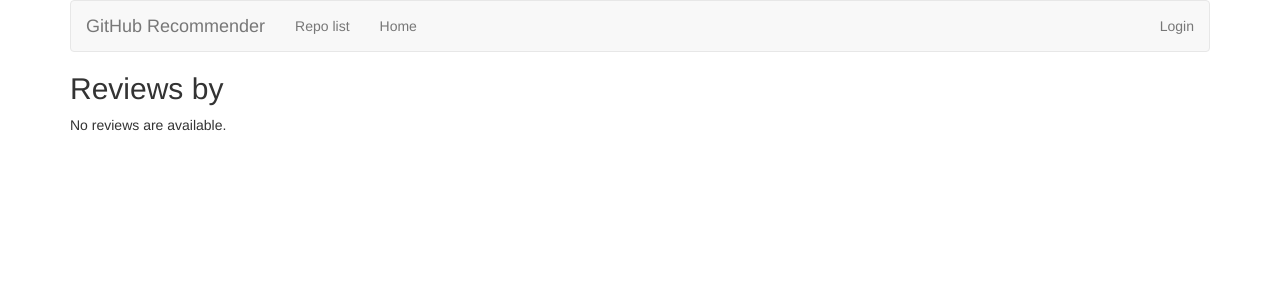
After one commit to matinazoe/wine_review_repo, a Django app: page /reviews/review/user/ in a window 1280 px wide. The commit adds this page. Shown: the top 300 px of the page. Run offline with Django 3.2, Linux system fonts and the light colour scheme; data that the repository does not hold is empty; some libraries are stand-ins or nearby versions.

Commit message:
My third version

```diff
--- a/reviews/admin.py
+++ b/reviews/admin.py
@@ -1,13 +1,13 @@
 from django.contrib import admin
 
 # Register your models here.
-from .models import Wine, Review
+from .models import Repo, Review
 
 class ReviewAdmin(admin.ModelAdmin):
     model = Review
-    list_display = ('wine', 'rating', 'user_name', 'comment', 'pub_date')
+    list_display = ('repo', 'rating', 'user_name', 'comment', 'pub_date')
     list_filter = ['pub_date', 'user_name']
     search_fields = ['comment']
 
-admin.site.register(Wine)
+admin.site.register(Repo)
 admin.site.register(Review, ReviewAdmin)
--- a/reviews/models.py
+++ b/reviews/models.py
@@ -7,7 +7,7 @@ from django.db import models
 import numpy as np
 
 
-class Wine(models.Model):
+class Repo(models.Model):
     name = models.CharField(max_length=200)
 
     def average_rating(self):
@@ -26,7 +26,7 @@ class Review(models.Model):
         (4, '4'),
         (5, '5'),
     )
-    wine = models.ForeignKey(Wine)
+    repo = models.ForeignKey(Repo)
     pub_date = models.DateTimeField('date published')
     user_name = models.CharField(max_length=100)
     comment = models.CharField(max_length=200)
--- a/reviews/templates/reviews/review_list.html
+++ b/reviews/templates/reviews/review_list.html
@@ -1,4 +1,4 @@
-{% extends 'reviews/base.html' %}
+{% extends 'base.html' %}
 
 {% block title %}
 <h2>Latest reviews</h2>
@@ -6,13 +6,13 @@
 
 {% block content %}
 {% if latest_review_list %}
-<div>
+<div class="row">
     {% for review in latest_review_list %}
-    <div>
+    <div class="col-xs-6 col-lg-4">
         <h4><a href="{% url 'reviews:review_detail' review.id %}">
-        {{ review.wine.name }}
+        {{ review.repo.name }}
         </a></h4>
-        <h6>rated {{ review.rating }} of 5 by {{ review.user_name }}</h6>
+        <h6>rated {{ review.rating }} of 5 by <a href="{% url 'reviews:user_review_list' review.user_name %}" >{{ review.user_name }}</a></h6>
         <p>{{ review.comment }}</p>
     </div>
     {% endfor %}
--- /dev/null
+++ b/reviews/templates/reviews/user_review_list.html
@@ -0,0 +1,5 @@
+{% extends 'reviews/review_list.html' %}
+
+{% block title %}
+<h2>Reviews by {{ user.username }}</h2>
+{% endblock %}
--- a/reviews/urls.py
+++ b/reviews/urls.py
@@ -1,4 +1,5 @@
 from django.conf.urls import url
+
 from . import views
 
 urlpatterns = [
@@ -6,9 +7,12 @@ urlpatterns = [
     url(r'^$', views.review_list, name='review_list'),
     # ex: /review/5/
     url(r'^review/(?P<review_id>[0-9]+)/$', views.review_detail, name='review_detail'),
-    # ex: /wine/
-    url(r'^wine$', views.wine_list, name='wine_list'),
-    # ex: /wine/5/
-    url(r'^wine/(?P<wine_id>[0-9]+)/$', views.wine_detail, name='wine_detail'),
-	url(r'^wine/(?P<wine_id>[0-9]+)/add_review/$', views.add_review, name='add_review'),
+    # ex: /repo/
+    url(r'^repo$', views.repo_list, name='repo_list'),
+    # ex: /repo/5/
+    url(r'^repo/(?P<repo_id>[0-9]+)/$', views.repo_detail, name='repo_detail'),
+	url(r'^repo/(?P<repo_id>[0-9]+)/add_review/$', views.add_review, name='add_review'),
+	# ex: /review/user - get reviews for the logged user
+    url(r'^review/user/(?P<username>\w+)/$', views.user_review_list, name='user_review_list'),
+    url(r'^review/user/$', views.user_review_list, name='user_review_list'),
 ]
--- a/reviews/views.py
+++ b/reviews/views.py
@@ -1,10 +1,11 @@
 from django.shortcuts import get_object_or_404, render
 from django.http import HttpResponseRedirect
 from django.core.urlresolvers import reverse
-from .models import Review, Wine
+from .models import Review, Repo
 from .forms import ReviewForm
+
+from django.contrib.auth.decorators import login_required
 import datetime
-
 
 def review_list(request):
     latest_review_list = Review.objects.order_by('-pub_date')[:9]
@@ -17,28 +18,27 @@ def review_detail(request, review_id):
     return render(request, 'reviews/review_detail.html', {'review': review})
 
 
-def wine_list(request):
-    wine_list = Wine.objects.order_by('-name')
-    context = {'wine_list':wine_list}
-    return render(request, 'reviews/wine_list.html', context)
+def repo_list(request):
+    repo_list = Repo.objects.order_by('-name')
+    context = {'repo_list':repo_list}
+    return render(request, 'reviews/repo_list.html', context)
 
 
-def wine_detail(request, wine_id):
-    wine = get_object_or_404(Wine, pk=wine_id)
+def repo_detail(request, repo_id):
+    repo = get_object_or_404(repo, pk=repo_id)
     form = ReviewForm()
-    return render(request, 'reviews/wine_detail.html', {'wine': wine, 'form': form})
+    return render(request, 'reviews/repo_detail.html', {'repo': repo, 'form': form})
 
 @login_required
-def add_review(request, wine_id):
-    wine = get_object_or_404(Wine, pk=wine_id)
+def add_review(request, repo_id):
+    repo = get_object_or_404(repo, pk=repo_id)
     form = ReviewForm(request.POST)
     if form.is_valid():
         rating = form.cleaned_data['rating']
         comment = form.cleaned_data['comment']
-        user_name = form.cleaned_data['user_name']
         user_name = request.user.username
         review = Review()
-        review.wine = wine
+        review.repo = repo
         review.user_name = user_name
         review.rating = rating
         review.comment = comment
@@ -47,6 +47,13 @@ def add_review(request, wine_id):
         # Always return an HttpResponseRedirect after successfully dealing
         # with POST data. This prevents data from being posted twice if a
         # user hits the Back button.
-        return HttpResponseRedirect(reverse('reviews:wine_detail', args=(wine.id,)))
+        return HttpResponseRedirect(reverse('reviews:repo_detail', args=(repo.id,)))
 
-    return render(request, 'reviews/wine_detail.html', {'wine': wine, 'form': form})
+    return render(request, 'reviews/repo_detail.html', {'repo': repo, 'form': form})
+
+def user_review_list(request, username=None):
+    if not username:
+        username = request.user.username
+    latest_review_list = Review.objects.filter(user_name=username).order_by('-pub_date')
+    context = {'latest_review_list':latest_review_list, 'username':username}
+    return render(request, 'reviews/user_review_list.html', context)
--- /dev/null
+++ b/templates/base.html
@@ -0,0 +1,36 @@
+{% load bootstrap3 %}
+
+{% bootstrap_css %}
+{% bootstrap_javascript %}
+
+{% block bootstrap3_content %}
+<div class="container">
+    <nav class="navbar navbar-default">
+		<div class="navbar-header">
+			<a class="navbar-brand" href="{% url 'reviews:review_list' %}">GitHub Recommender</a>
+		</div>
+		<div id="navbar" class="navbar-collapse collapse">
+			<ul class="nav navbar-nav">
+				<li><a href="{% url 'reviews:repo_list' %}">Repo list</a></li>
+				<li><a href="{% url 'reviews:review_list' %}">Home</a></li>
+			</ul>
+			<ul class="nav navbar-nav navbar-right">
+			{% if user.is_authenticated %}
+				<li><a href="{% url 'reviews:user_review_list' user.username %}">Hello {{ user.username }}</a></li>
+				<li><a href="{% url 'auth:logout' %}">Logout</a></li>
+				{% else %}
+				<li><a href="{% url 'auth:login' %}">Login</a></li>
+				{% endif %}
+			</ul>
+		</div>
+	</nav>
+
+
+    <h1>{% block title %}(no title){% endblock %}</h1>
+
+    {% bootstrap_messages %}
+
+    {% block content %}(no content){% endblock %}
+</div>
+
+{% endblock %}
--- a/winerama/settings.py
+++ b/winerama/settings.py
@@ -54,10 +54,12 @@ MIDDLEWARE_CLASSES = [
 
 ROOT_URLCONF = 'winerama.urls'
 
+LOGIN_REDIRECT_URL = '/reviews/review/user'
+
 TEMPLATES = [
     {
         'BACKEND': 'django.template.backends.django.DjangoTemplates',
-        'DIRS': [],
+        'DIRS': [os.path.join(BASE_DIR, 'templates')],
         'APP_DIRS': True,
         'OPTIONS': {
             'context_processors': [
--- a/winerama/urls.py
+++ b/winerama/urls.py
@@ -14,12 +14,10 @@ Including another URLconf
     2. Add a URL to urlpatterns:  url(r'^blog/', include('blog.urls'))
 """
 from django.conf.urls import patterns, include, url
-from django.conf.urls import url
-from django.conf.urls import include
 from django.contrib import admin
 
 urlpatterns = [
     url(r'^reviews/', include('reviews.urls', namespace="reviews")),
     url(r'^admin/', include(admin.site.urls)),
-    url('^accounts/', include('django.contrib.auth.urls'))
+    url('^accounts/', include('django.contrib.auth.urls', namespace="auth")),
 ]
```
Also changed, not shown: reviews/templates/reviews/base.html (deleted, +0 -28 lines), reviews/templates/reviews/repo_detail.html (renamed from reviews/templates/reviews/wine_detail.html, +6 -6 lines), reviews/templates/reviews/repo_list.html (added, +23 -0 lines), reviews/templates/reviews/review_detail.html (+8 -2 lines), reviews/templates/reviews/wine_list.html (deleted, +0 -17 lines), templates/registration/logged_out.html (added, +11 -0 lines), templates/registration/login.html (added, +19 -0 lines), reviews/migrations/0001_initial.py.
